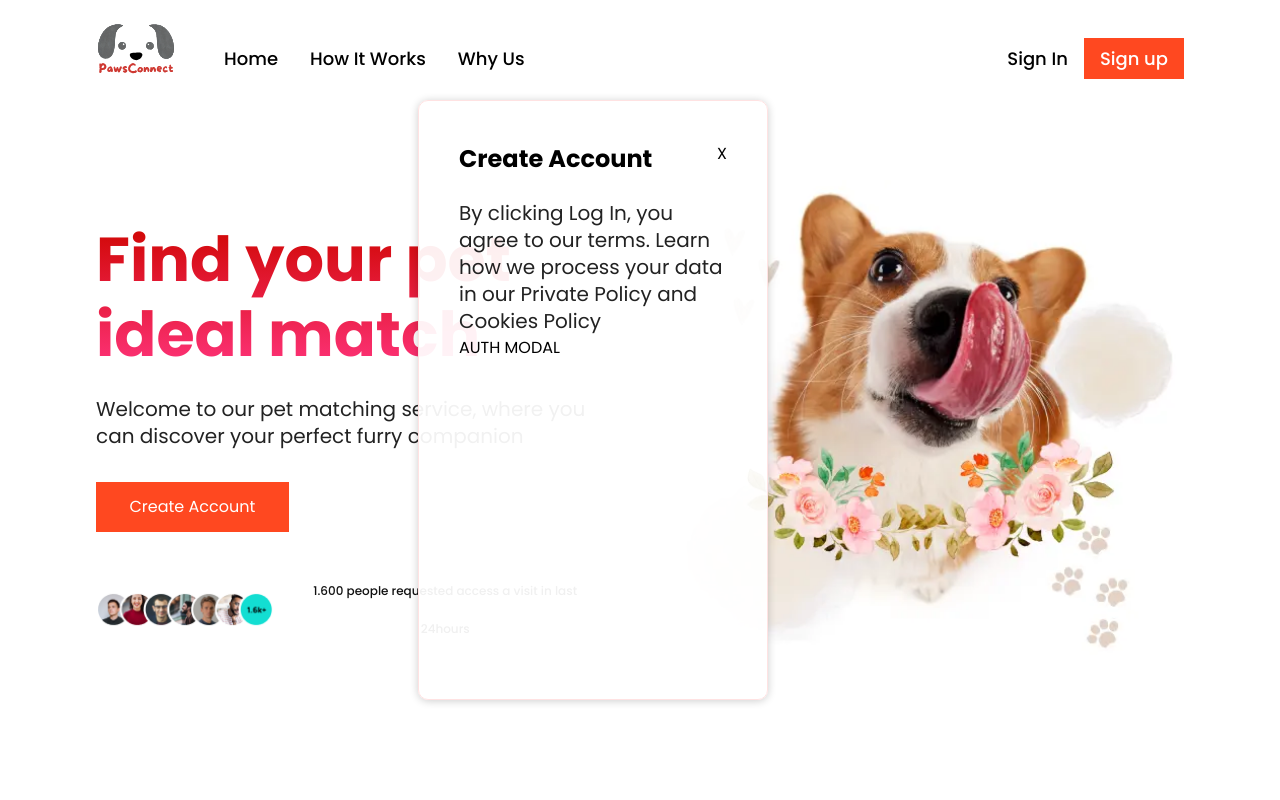
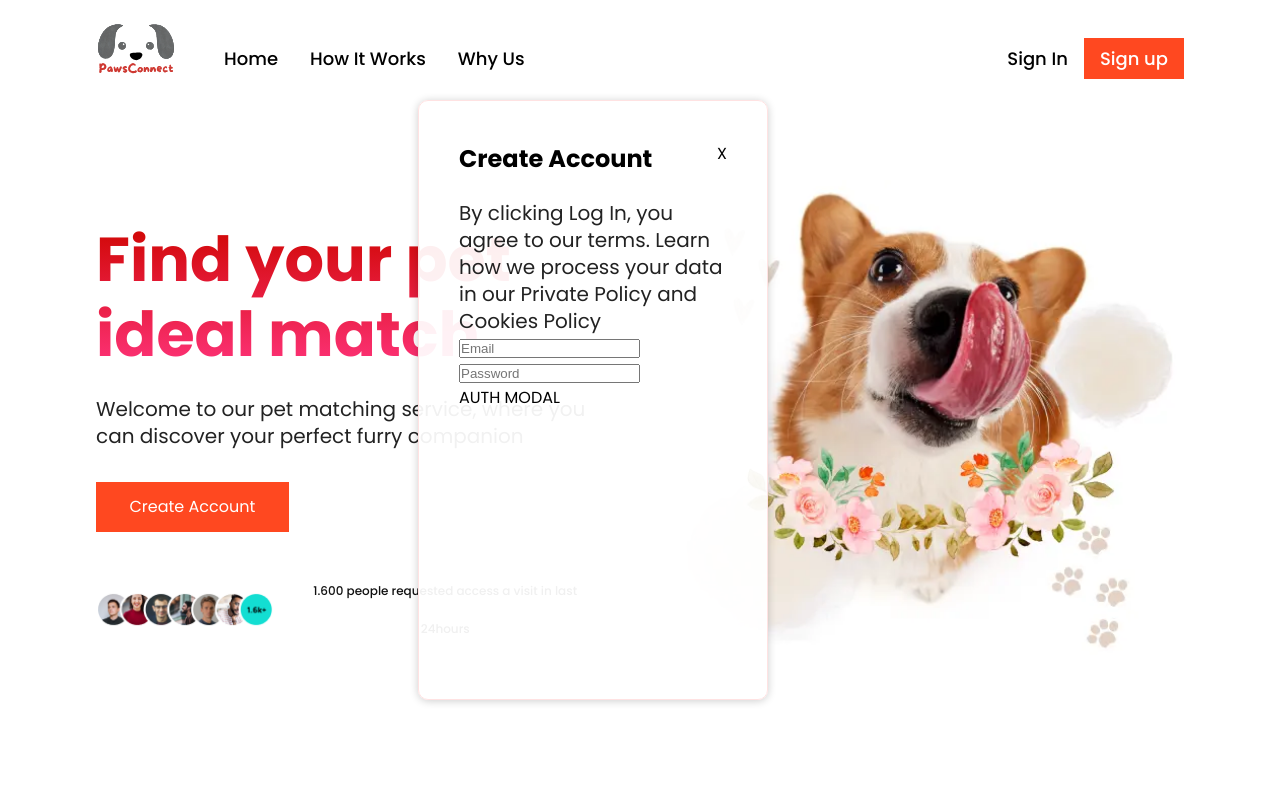
Before and after one commit to arkhanis/React_PawConnect, a React (Vite) app: page / in a window 1280 px wide. Both pictures are taken after a click on the button "Create Account". Shown: the top 800 px of the page. Built offline with nearby package versions, Linux system fonts and the light colour scheme.

Commit message:
auth modal

```diff
--- a/src/components/authModal/AuthModal.jsx
+++ b/src/components/authModal/AuthModal.jsx
@@ -1,10 +1,21 @@
 import React from 'react'
 import './authModal.css'
+import { useState } from 'react'
 
 const AuthModal = ({setShowModal}) => {
 
+    const [email, setEmail] = useState(null)
+    const [password, setPassword] = useState(null)
+    const [confirmPassword, setConfirmPassword] = useState(null)
+    const [error, setError] = useState(null)
+
+
     const handleClick = () => {
         setShowModal(false)
+    }
+
+    const handleSubmit = (e) => {
+        e.preventDefault()
     }
 
     const isSignUp = true
@@ -15,7 +26,24 @@ const AuthModal = ({setShowModal}) => {
 
         <h2>{isSignUp ? "Create Account" : "Log In"}</h2>
         <p>By clicking Log In, you agree to our terms. Learn how we process your data in our Private Policy and Cookies Policy</p>
-
+        <form onSubmit={handleSubmit}>
+          <input
+            type="email"
+            id='email'
+            name='email'
+            placeholder="Email"
+            required={true}
+            onChange={(e) => setEmail(e.target.value)}
+          />
+          <input
+            type="password"
+            id='password'
+            name='password'
+            placeholder="Password"
+            required={true}
+            onChange={(e) => setPassword(e.target.value)}
+          />
+        </form>
         AUTH MODAL
     </div>
   )
```
